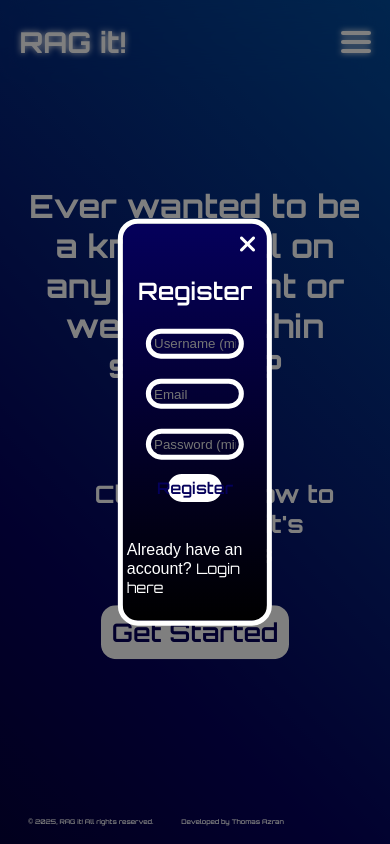
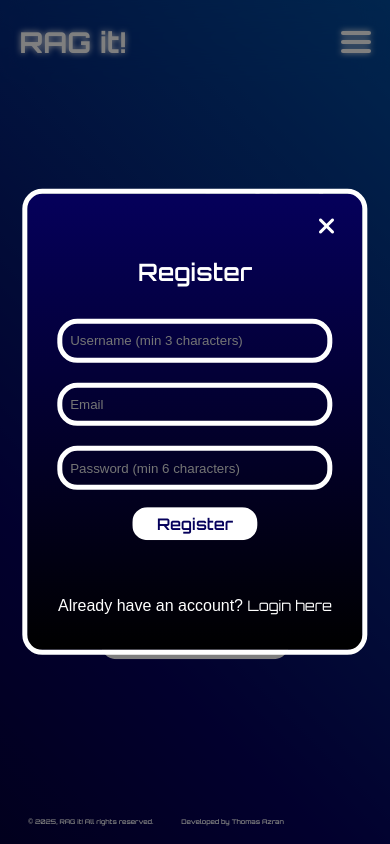
Before and after one commit to Takumi-2112/ragit_client, a React (Vite) app in the folder client/: page / in a window 390 px wide. Both pictures are taken after a click on the button "Get Started". Built offline with nearby package versions, Linux system fonts and the light colour scheme; a web font is replaced by a local one.

Commit message:
production pre styling

```diff
--- a/client/src/styles/App.css
+++ b/client/src/styles/App.css
@@ -159,7 +159,7 @@ body {
   }
 
   .invisible-about h2 {
-    margin: 0 0 0 10%;
+    margin: 0 0 0 15%;
     justify-self: center;
     align-self: center;
     width: 70%;
@@ -194,7 +194,7 @@ body {
   }
 
   .invisible-about h2 {
-    margin: 0 0 0 10%;
+    margin: 0 0 0 15%;
     justify-self: center;
     width: 60%;
     text-align: center;
--- a/client/src/styles/RegisterLoginModal.css
+++ b/client/src/styles/RegisterLoginModal.css
@@ -162,10 +162,28 @@ form {
 
 /* Mobile phones */
 @media (min-width: 320px) and (max-width: 479px) {
+  .modal-content {
+    width: 80%;
+    padding: 5% 3%;
+  }
+
+  .auth-inputs {
+    width: 80%;
+    padding: 3% 2.5%;
+  }
 }
 
 /* Large phones and small tablets */
 @media (min-width: 480px) and (max-width: 767px) {
+  .modal-content {
+    width: 70%;
+    padding: 4% 2%;
+  }
+
+  .auth-inputs {
+    width: 70%;
+    padding: 2.5% 2%;
+  }
 }
 
 /* Tablets */
```
